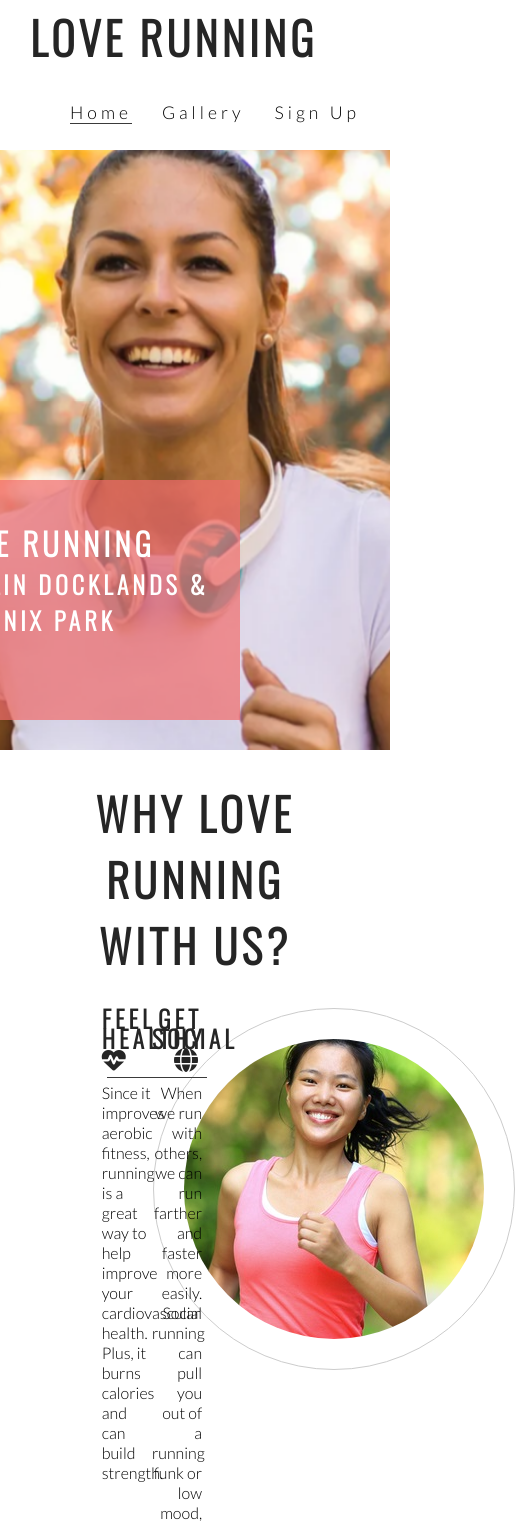
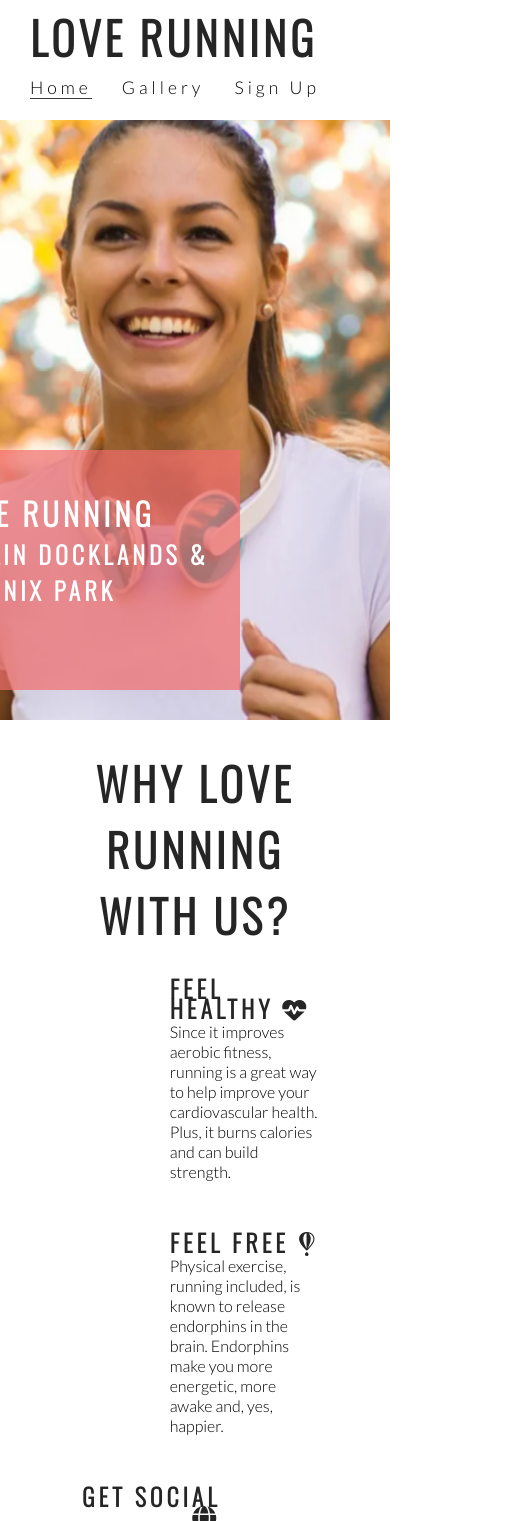
Before and after one commit to khari14/love-running, a plain HTML site: page index.html in a window 390 px wide. Shown: the top 1521 px of the page, 515 px wide, since content can reach past the window. Drawn offline with nearby package versions, Linux system fonts and the light colour scheme.

Commit message:
Add Screen width for menu in Home

```diff
--- a/assets/css/style.css
+++ b/assets/css/style.css
@@ -258,8 +258,32 @@ hr
     }
 
     #left-about , #right-about {
-        width:!00%;
+        width:100%;
         float:left;
         padding:0;
     }
+
+    #center-about{
+        clear: both;
+        width: 100%;
+        float: left;
+        padding: 0;
+    }
+
+    hr{
+        display: none;
+    }
 }
+
+
+@media screen and (max-width:950px){
+
+    #menu{
+        clear: left;
+        float: left;
+        margin-left: 30px;
+        margin-bottom: 20px;
+        line-height: 25px;
+    }
+
+}
```
